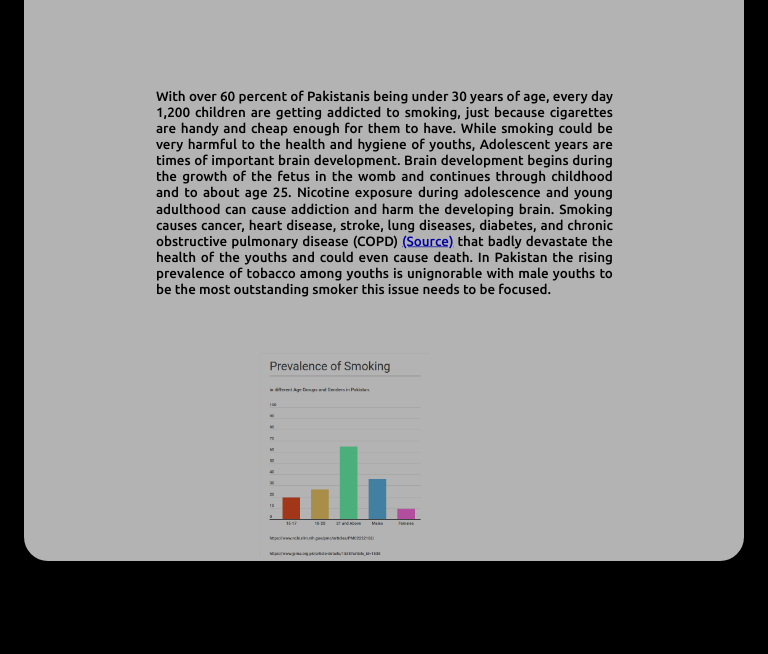
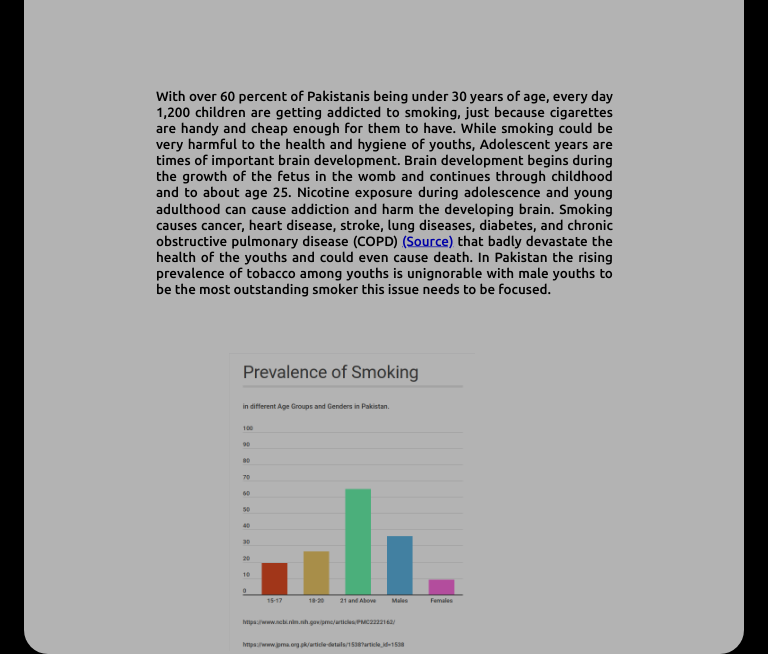
Before and after one commit to stopsmokingngo/stopsmokingngo.github.io, a plain HTML site: page index.html in a window 768 px wide. Shown: the part 913-1567 px from the top of the page. Before the commit the page ends 1474 px from the top, so only its background shows below. Drawn offline with nearby package versions, Linux system fonts and the light colour scheme.

Commit message:
Add files via upload

```diff
--- a/style.css
+++ b/style.css
@@ -434,10 +434,10 @@ h3{
 
     }
     #graph1 img{
-        width: 55%;
+        width: 80%;
         /* height: auto; */
-        padding-left: 20%;
-        padding-right: 20%;
+        padding-left: 10%;
+        padding-right: 10%;
     }
 
 }
```
